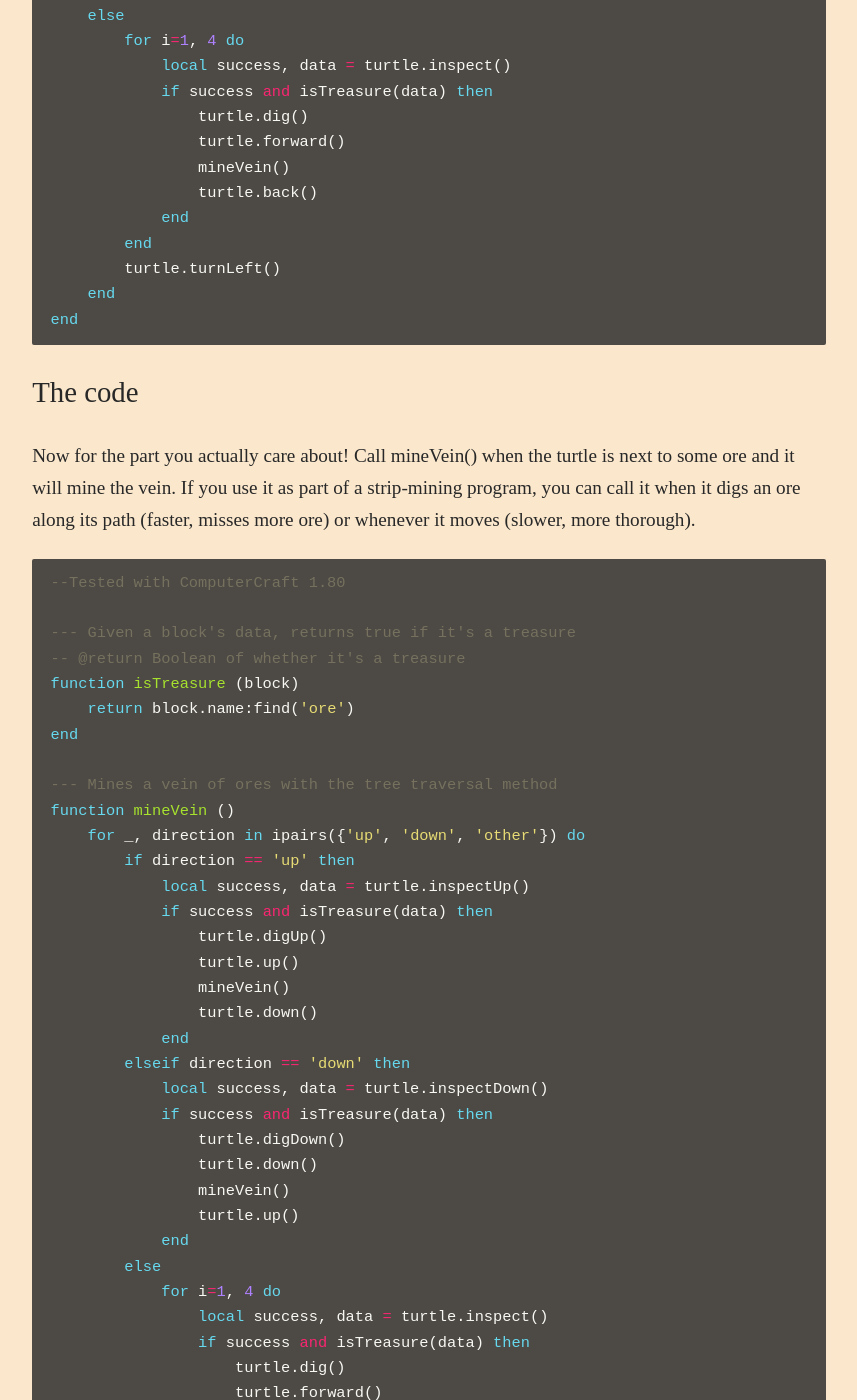
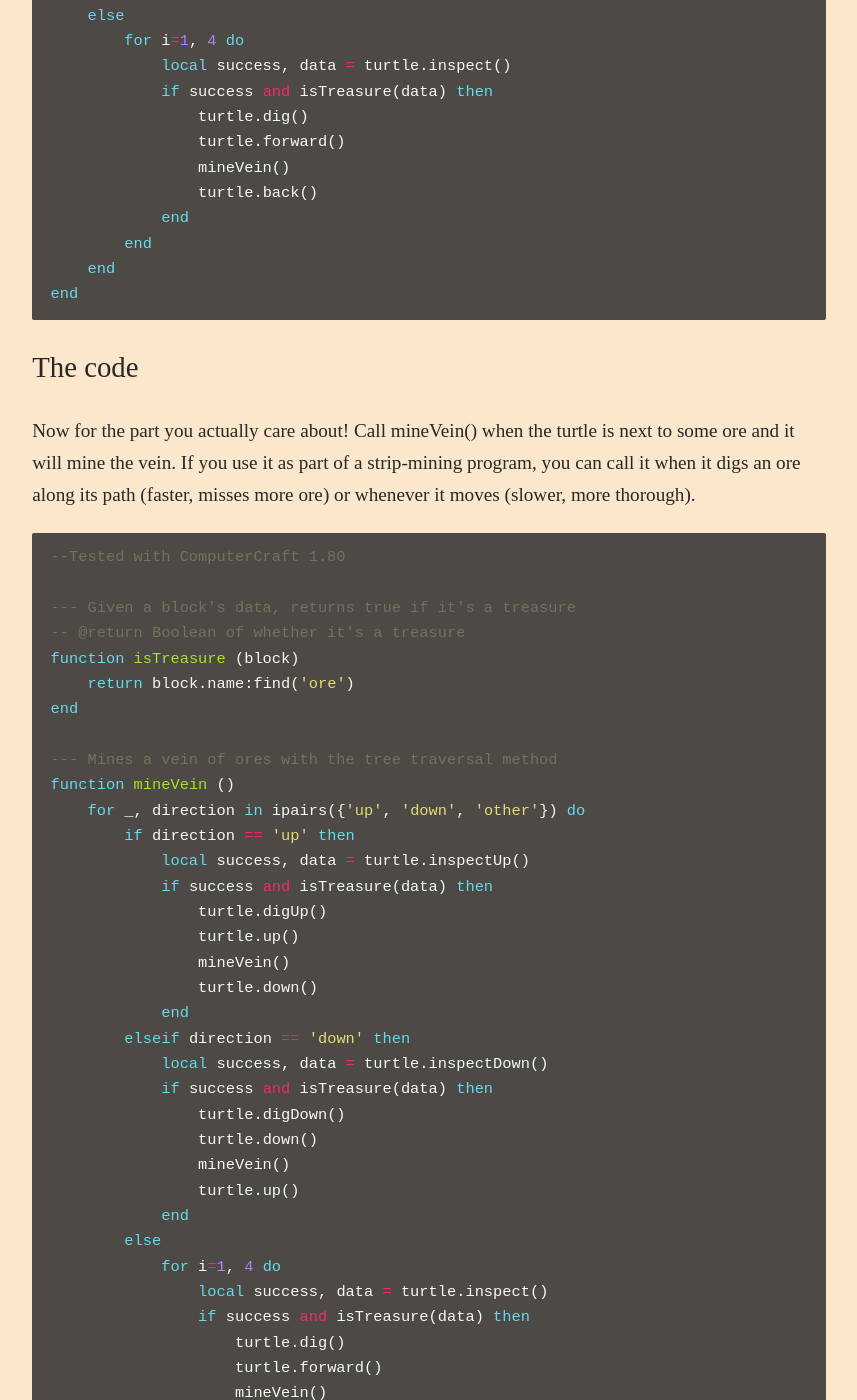
Before and after one commit to fechan/blog, a Jekyll site: the page built from _posts/2019-12-17-vein-mining-strategies-with-computercraft-1.md, in a window 1280 px wide and 1400 px high, scrolled down 5153 px. Shown: the whole window, without its empty margins (211-1068 px from the left). Built offline with Jekyll 4.4.1, drawn with Linux system fonts in a browser that asks for light colours; some web fonts are replaced.

Commit message:
Delete extra lines

```diff
--- a/_posts/2019-12-17-vein-mining-strategies-with-computercraft-1.md
+++ b/_posts/2019-12-17-vein-mining-strategies-with-computercraft-1.md
@@ -104,7 +104,6 @@ for _, direction in ipairs({'up', 'down', 'other'}) do
                 turtle.back()
             end
         end
-        turtle.turnLeft()
     end
 end
 {% endhighlight %}
@@ -150,7 +149,6 @@ function mineVein ()
                     turtle.back()
                 end
             end
-            turtle.turnLeft()
         end
     end
 end
```
